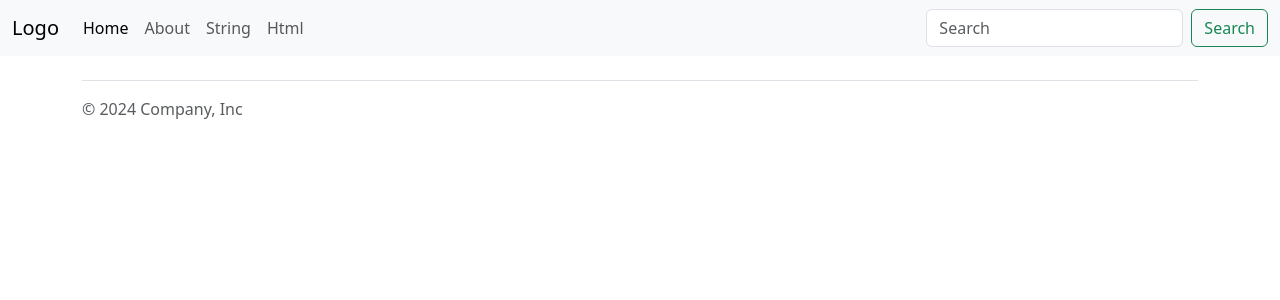
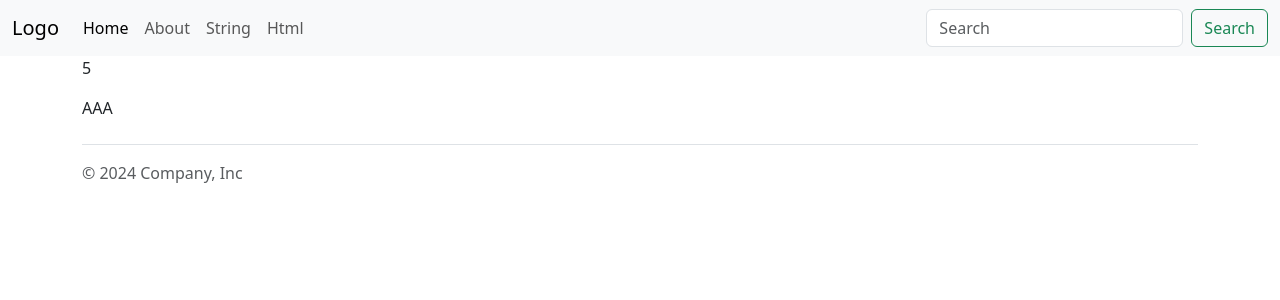
Before and after one commit to chocopieo/bootcamp, a Vue app in the folder vue/project/: page /advanced/provide in a window 1280 px wide. Shown: the top 300 px of the page. Built offline with nearby package versions, Linux system fonts and the light colour scheme.

Commit message:
add provide & inject

```diff
--- a/vue/project/src/App.vue
+++ b/vue/project/src/App.vue
@@ -1,6 +1,8 @@
 <template>
   <header-layout />
-  <router-view />
+  <div class="container">
+    <router-view />
+  </div>
   <footer-layout />
 </template>
 <script>
--- /dev/null
+++ b/vue/project/src/components/fragments/ProvideInject.vue
@@ -0,0 +1,22 @@
+<template>
+  <div>
+    <p>{{ size }}</p>
+    <p>{{ str }}</p>
+  </div>
+</template>
+<script>
+export default {
+  components: {},
+  inject: ['size', 'str'],
+  data() {
+    return {
+      sampleData: ''
+    }
+  },
+  setup() {},
+  created() {},
+  mounted() {},
+  unmounted() {},
+  methods: {}
+}
+</script>
--- a/vue/project/src/router/index.js
+++ b/vue/project/src/router/index.js
@@ -191,6 +191,14 @@ const routes = [
       import(
         /* webpackChunkName: "resue", webpackPrefetch: true */ '../views/4_reuse/SlotView.vue'
       )
+  },
+  {
+    path: '/advanced/provide',
+    name: 'ProvideView',
+    component: () =>
+      import(
+        /* webpackChunkName: "advanced", webpackPrefetch: true */ '../views/5_advanced/ProvideView.vue'
+      )
   }
 ]
 
--- /dev/null
+++ b/vue/project/src/views/5_advanced/ProvideView.vue
@@ -0,0 +1,27 @@
+<template>
+  <div>
+    <provide-inject />
+  </div>
+</template>
+<script>
+import ProvideInject from '@/components/fragments/ProvideInject.vue'
+export default {
+  components: { ProvideInject },
+  provide() {
+    return {
+      size: 5,
+      str: this.sampleData
+    }
+  },
+  data() {
+    return {
+      sampleData: 'AAA'
+    }
+  },
+  setup() {},
+  created() {},
+  mounted() {},
+  unmounted() {},
+  methods: {}
+}
+</script>
```
